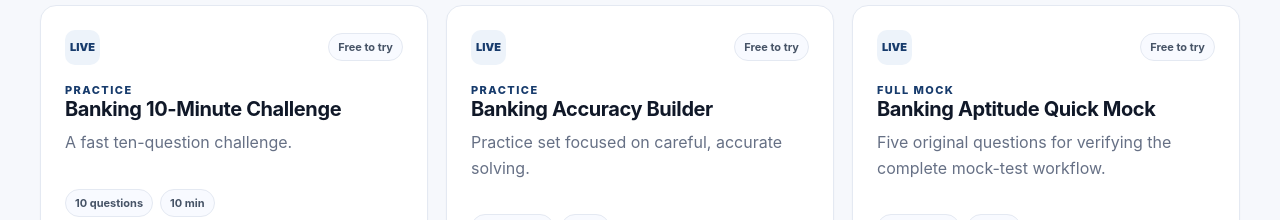
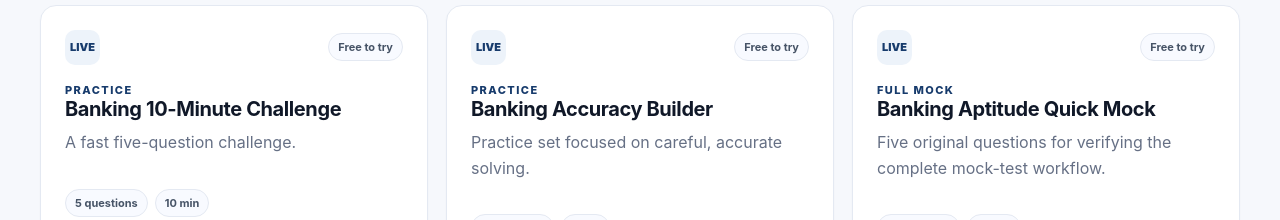
Before and after one commit to RajeshKhandare/mockwebsite, a Next.js app: page / in a window 1280 px wide. Shown: the part 1780-2000 px from the top of the page. Built offline with nearby package versions, Linux system fonts and the light colour scheme; no server answers.

Commit message:
fix: keep homepage mock metadata accurate

```diff
--- a/app/page.tsx
+++ b/app/page.tsx
@@ -16,7 +16,7 @@ const featuredExams = [
 ] as const;
 
 const featuredTests = [
-  ["Banking 10-Minute Challenge", "banking-10-minute-challenge-01", "A fast ten-question challenge.", "practice", 10, 10],
+  ["Banking 10-Minute Challenge", "banking-10-minute-challenge-01", "A fast five-question challenge.", "practice", 5, 10],
   ["Banking Accuracy Builder", "banking-accuracy-builder-01", "Practice set focused on careful, accurate solving.", "practice", 5, 7],
   ["Banking Aptitude Quick Mock", "banking-demo-quick-01", "Five original questions for verifying the complete mock-test workflow.", "full_mock", 5, 10],
 ] as const;
```
